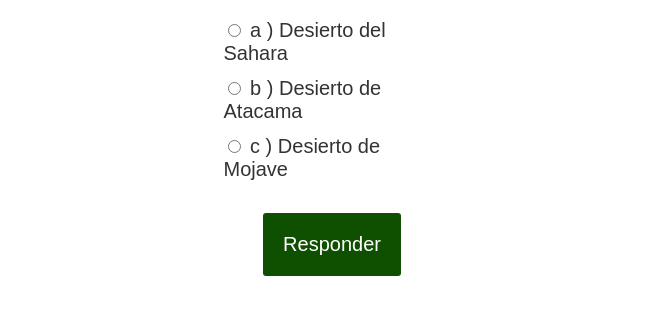
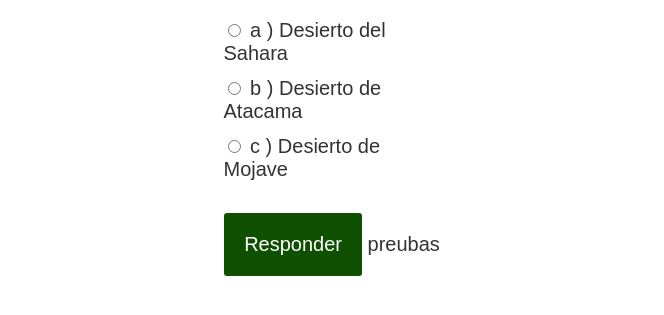
Before and after one commit to santito87/El-Sur-Es-Vida, a plain HTML site: page paginas/quiz/1.html in a window 1280 px wide. Shown: the part 45-360 px from the top of the page, without its empty margins (308-972 px from the left). Drawn offline with Linux system fonts and the light colour scheme.

Commit message:
Other
Otra

```diff
--- a/paginas/quiz/1.html
+++ b/paginas/quiz/1.html
@@ -9,6 +9,7 @@
 <body>
 <div id="quiz"></div>
 <button id="submit">Responder</button>
+preubas
 </body>
 <script type="text/javascript" src="1.js"></script>
 </html>
```
